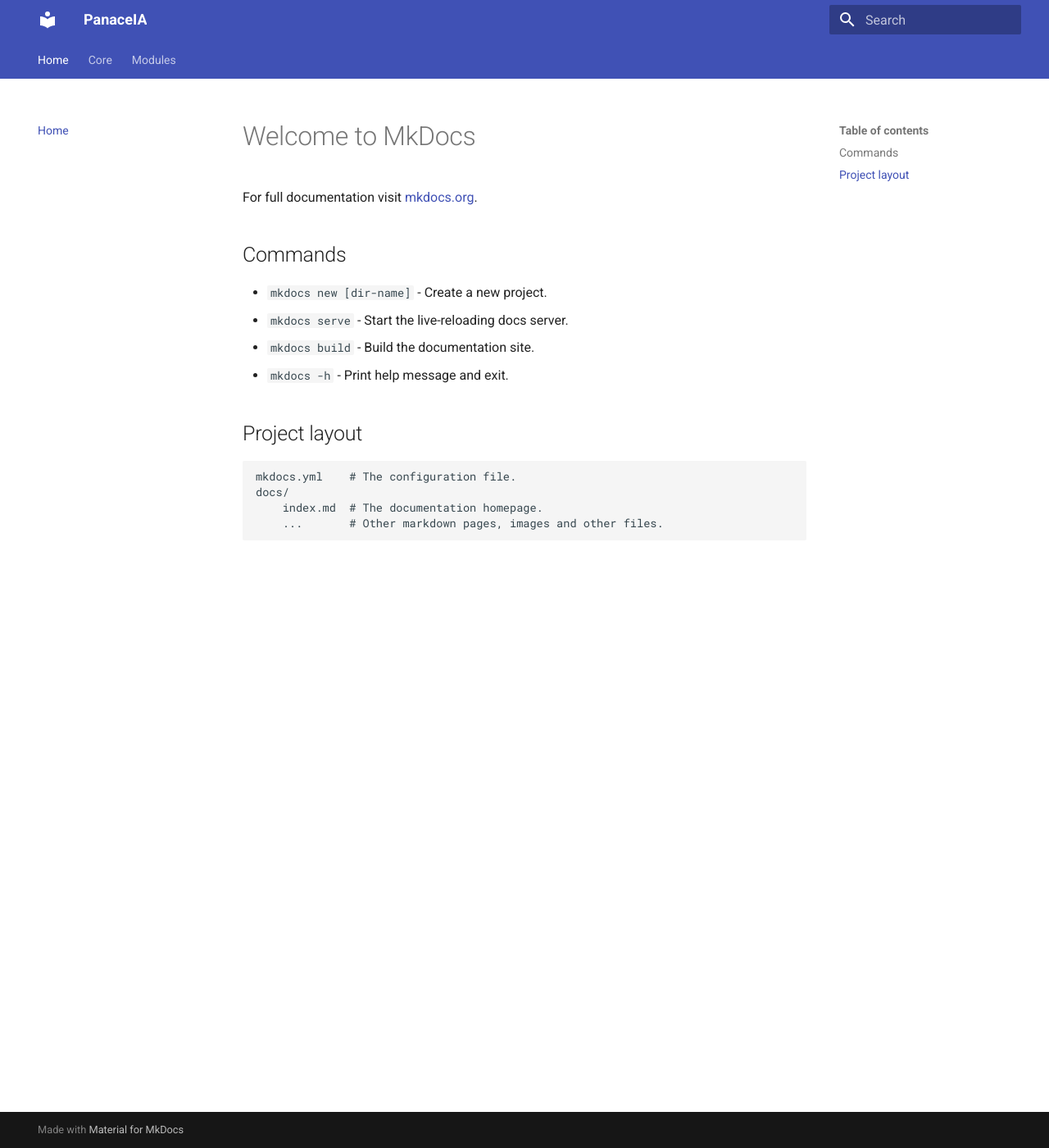
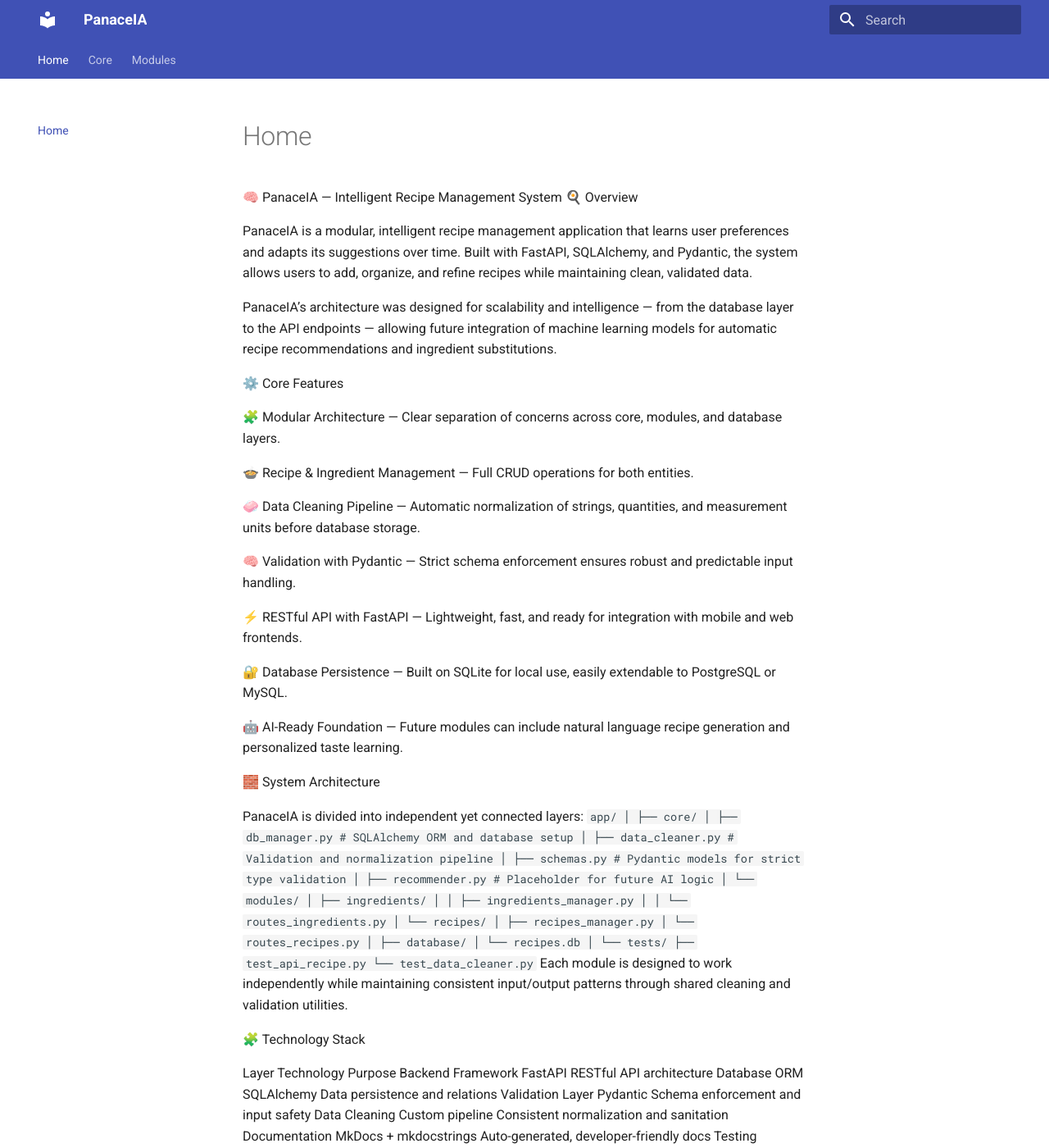
Before and after one commit to Rafakka/PanaceIA, an MkDocs documentation site: the page built from docs/index.md, in a window 1280 px wide and 1400 px high. Shown: the whole window at 82% size. Built offline with MkDocs 1.6.1 and Material for MkDocs 9.7.7, drawn with Linux system fonts in a browser that asks for light colours; some of the changed text lies outside the part shown.

Commit message:
99% of docs done

````diff
--- a/docs/index.md
+++ b/docs/index.md
@@ -1,17 +1,84 @@
-# Welcome to MkDocs
+🧠 PanaceIA — Intelligent Recipe Management System
+🍳 Overview
 
-For full documentation visit [mkdocs.org](https://www.mkdocs.org).
+PanaceIA is a modular, intelligent recipe management application that learns user preferences and adapts its suggestions over time.
+Built with FastAPI, SQLAlchemy, and Pydantic, the system allows users to add, organize, and refine recipes while maintaining clean, validated data.
 
-## Commands
+PanaceIA’s architecture was designed for scalability and intelligence — from the database layer to the API endpoints — allowing future integration of machine learning models for automatic recipe recommendations and ingredient substitutions.
 
-* `mkdocs new [dir-name]` - Create a new project.
-* `mkdocs serve` - Start the live-reloading docs server.
-* `mkdocs build` - Build the documentation site.
-* `mkdocs -h` - Print help message and exit.
+⚙️ Core Features
 
-## Project layout
+🧩 Modular Architecture — Clear separation of concerns across core, modules, and database layers.
 
-    mkdocs.yml    # The configuration file.
-    docs/
-        index.md  # The documentation homepage.
-        ...       # Other markdown pages, images and other files.
+🍲 Recipe & Ingredient Management — Full CRUD operations for both entities.
+
+🧼 Data Cleaning Pipeline — Automatic normalization of strings, quantities, and measurement units before database storage.
+
+🧠 Validation with Pydantic — Strict schema enforcement ensures robust and predictable input handling.
+
+⚡ RESTful API with FastAPI — Lightweight, fast, and ready for integration with mobile and web frontends.
+
+🔐 Database Persistence — Built on SQLite for local use, easily extendable to PostgreSQL or MySQL.
+
+🤖 AI-Ready Foundation — Future modules can include natural language recipe generation and personalized taste learning.
+
+🧱 System Architecture
+
+PanaceIA is divided into independent yet connected layers:
+    ```
+    app/
+    │
+    ├── core/
+    │   ├── db_manager.py        # SQLAlchemy ORM and database setup
+    │   ├── data_cleaner.py      # Validation and normalization pipeline
+    │   ├── schemas.py           # Pydantic models for strict type validation
+    │   ├── recommender.py       # Placeholder for future AI logic
+    │   └── modules/
+    │       ├── ingredients/
+    │       │   ├── ingredients_manager.py
+    │       │   └── routes_ingredients.py
+    │       └── recipes/
+    │           ├── recipes_manager.py
+    │           └── routes_recipes.py
+    │
+    ├── database/
+    │   └── recipes.db
+    │
+    └── tests/
+        ├── test_api_recipe.py
+        └── test_data_cleaner.py
+    ```
+Each module is designed to work independently while maintaining consistent input/output patterns through shared cleaning and validation utilities.
+
+🧩 Technology Stack
+
+Layer	Technology	Purpose
+Backend Framework	FastAPI	RESTful API architecture
+Database ORM	SQLAlchemy	Data persistence and relations
+Validation Layer	Pydantic	Schema enforcement and input safety
+Data Cleaning	Custom pipeline	Consistent normalization and sanitation
+Documentation	MkDocs + mkdocstrings	Auto-generated, developer-friendly docs
+Testing	Requests + CLI tests	Endpoint and logic verification
+
+🤖 Future Enhancements
+
+🧮 AI-Powered Recommendation Engine — Suggest recipes based on ingredient availability and taste preferences.
+
+🧠 Substitution System — Dynamically replace ingredients using embeddings or similarity scoring.
+
+📱 Mobile Integration — Kotlin client consuming the FastAPI endpoints.
+
+📊 Usage Analytics — Track popular ingredients and recipes for adaptive recommendations.
+
+🧬 Philosophy
+
+PanaceIA takes inspiration from the world PANACEA, which mean healing thru food.
+Every module, every layer, every normalization step reflects this ethos:
+transforming scattered user input into refined, meaningful information.
+
+✍️ Author
+
+Rafael Kaher
+Developer · Architect · Eternal Student
+
+“Code should not just work — it should evolve.”
````
